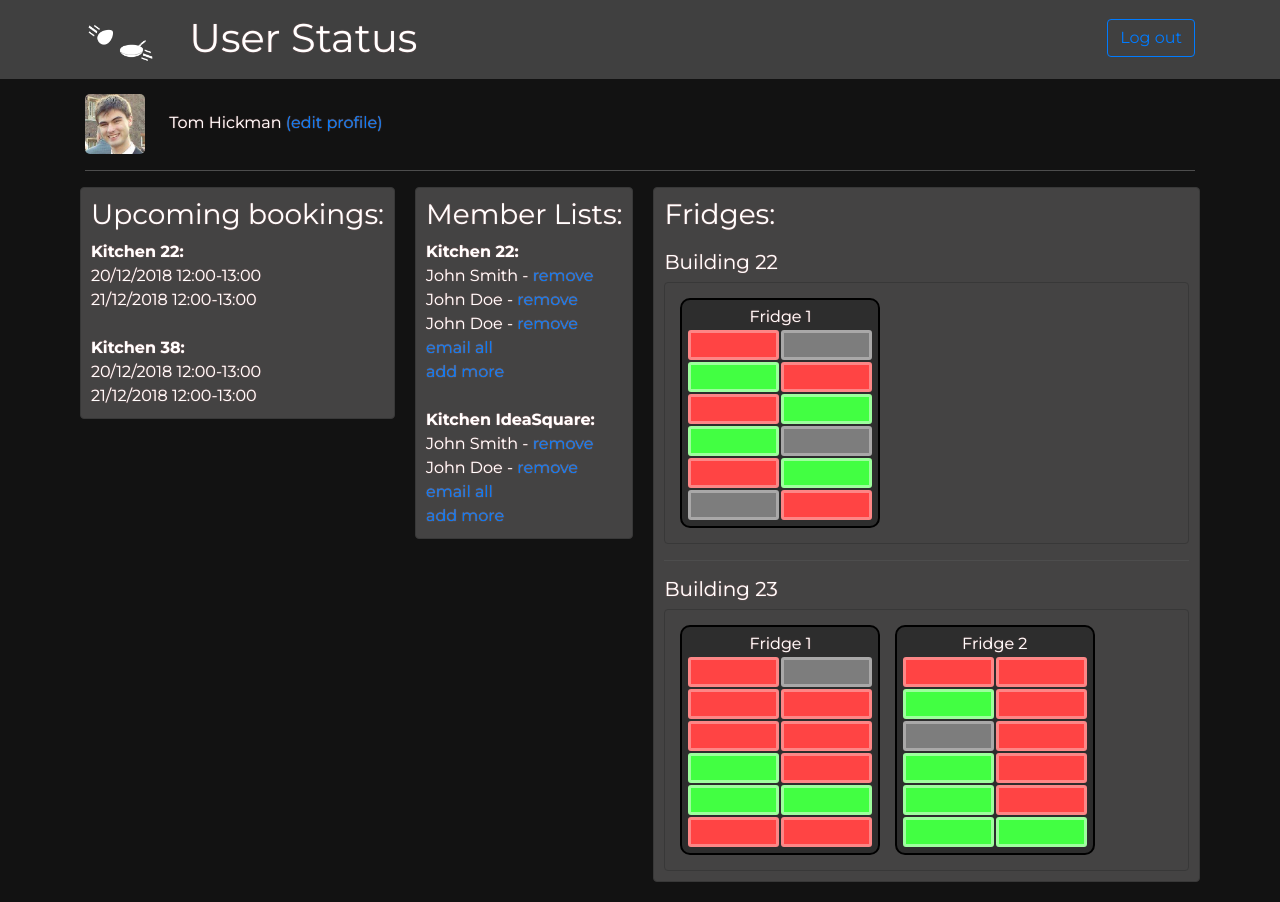
After one commit to DEUCE1957/kitchen-accelerator, a Django app: template main/templates/main/user.html in a window 1280 px wide. The commit adds this page. Run offline with Django 3.2, Linux system fonts and the light colour scheme; the template is opened without the code that fills it, so the values that code supplies are empty; some libraries are stand-ins or nearby versions.

Commit message:
Add user status to templates

```diff
--- a/main/templates/main/base.html
+++ b/main/templates/main/base.html
@@ -26,7 +26,7 @@
             </div>
         </div>
     </div>
-    <div class="container">
+    <div style="padding-bottom: 20px;" class="container">
         {% block body_block %}
         {% endblock %}
     </div>
--- /dev/null
+++ b/main/templates/main/user.html
@@ -0,0 +1,104 @@
+{% extends 'main/base.html' %}
+
+{% block head_block %}
+<link rel="stylesheet" href="http://127.0.0.1:8000/static/css/status_page.css" />
+<link rel="stylesheet" href="http://127.0.0.1:8000/static/css/user.css" />
+<script>
+    function getRndStatus(){
+        const rndNum = Math.random();
+        if(rndNum > 0.5) return "taken"
+        else if(rndNum > 0.1) return "free"
+        else return "broken"
+    }
+
+
+    $(() => {
+        Array.from(document.querySelectorAll(".fridge-content")).map(x => {
+            x.innerHTML = [...Array(6).keys()].map(x => {
+                return /*html*/`
+                <div class="fridge-row">
+                    <div class="fridge-slot ${getRndStatus()}">&nbsp;</div>
+                    <div class="fridge-slot ${getRndStatus()}">&nbsp;</div>
+                </div>
+                `
+            }).join("\n")
+        })
+    })
+</script>
+{% endblock %}
+{% block header_title_block %}User Status{% endblock %}
+
+{% block body_block %}
+<div class="profile-pic" style="background-image: url(images/expanded_photo_tkh.jpg)">
+    &nbsp;
+</div>
+<span class="name">Tom Hickman <a href="#">(edit profile)</a></span>
+<hr />
+<div>
+    <div class="row">
+        <div class="col-">
+            <div class="box">
+                <h3>Upcoming bookings:</h3>
+                <h7><b>Kitchen 22:</b></h7>
+                <div>20/12/2018 12:00-13:00</div>
+                <div>21/12/2018 12:00-13:00</div>
+                <br>
+                <h7><b>Kitchen 38:</b></h7>
+                <div>20/12/2018 12:00-13:00</div>
+                <div>21/12/2018 12:00-13:00</div>
+            </div>
+        </div>
+        <div class="col-">
+            <div class="box">
+                <h3>Member Lists:</h3>
+                <h7><b>Kitchen 22:</b></h7>
+                <div>John Smith - <a href="#">remove</a></div>
+                <div>John Doe - <a href="#">remove</a></div>
+                <div>John Doe - <a href="#">remove</a></div>
+                <div><a href="#">email all</a></div>
+                <div><a href="#">add more</a></div>
+                <br>
+                <h7><b>Kitchen IdeaSquare:</b></h7>
+                <div>John Smith - <a href="#">remove</a></div>
+                <div>John Doe - <a href="#">remove</a></div>
+                <div><a href="#">email all</a></div>
+                <div><a href="#">add more</a></div>
+            </div>
+        </div>
+        <div class="col-lg">
+            <div class="box">
+                <h3 style="padding-bottom: 10px;">Fridges:</h3>
+                <div>
+                    <h5>Building 22</h5>
+                    <div class="fridges box">
+                        <div class="fridge">
+                            <h7>Fridge 1</h7>
+                            <div class="fridge-content">
+
+                            </div>
+                        </div>
+                    </div>
+                </div>
+                <hr>
+                <div>
+                    <h5>Building 23</h5>
+                    <div class="fridges box">
+                        <div class="fridge">
+                            <h7>Fridge 1</h7>
+                            <div class="fridge-content">
+
+                            </div>
+                        </div>
+                        <div class="fridge">
+                            <h7>Fridge 2</h7>
+                            <div class="fridge-content">
+
+                            </div>
+                        </div>
+                    </div>
+                </div>
+            </div>
+        </div>
+    </div>
+</div>
+{% endblock %}
```
